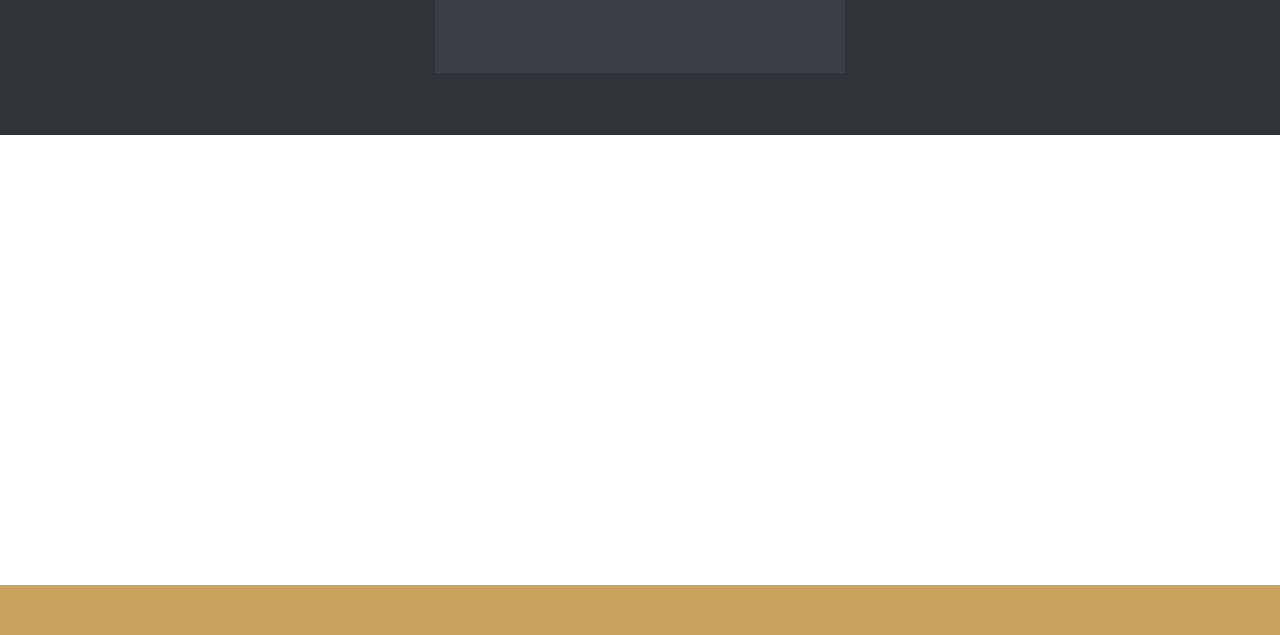
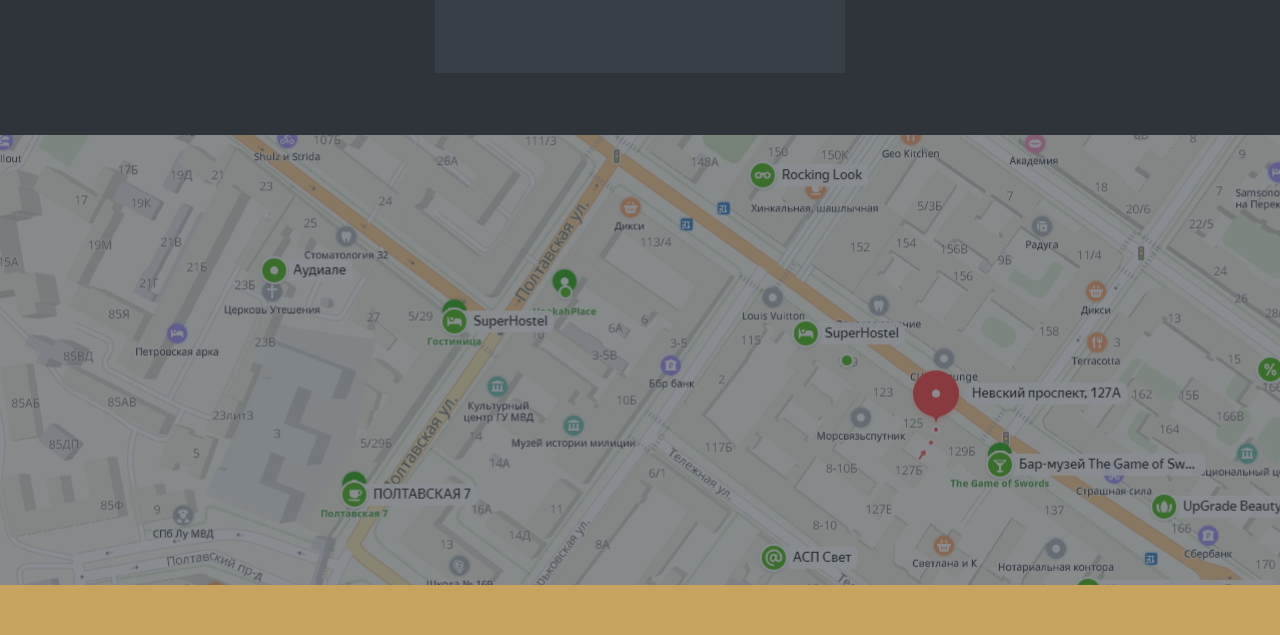
Before and after one commit to SimpllleUser/Landing-DeliveryCompany, a website: page index.html in a window 1280 px wide. Shown: the part 2458-3093 px from the top of the page. Drawn offline with Linux system fonts and the light colour scheme.

Commit message:
FIX img url map section

```diff
--- a/css/style.scss
+++ b/css/style.scss
@@ -421,7 +421,7 @@
   &--section-inner {
 
     height: 450px;
-    background: url("/img/mapws .png");
+    background: url("/img/map.png");
     background-size: cover;
     background-repeat: no-repeat;
     // .image-map {
```
Also changed, not shown: css/style.css.
